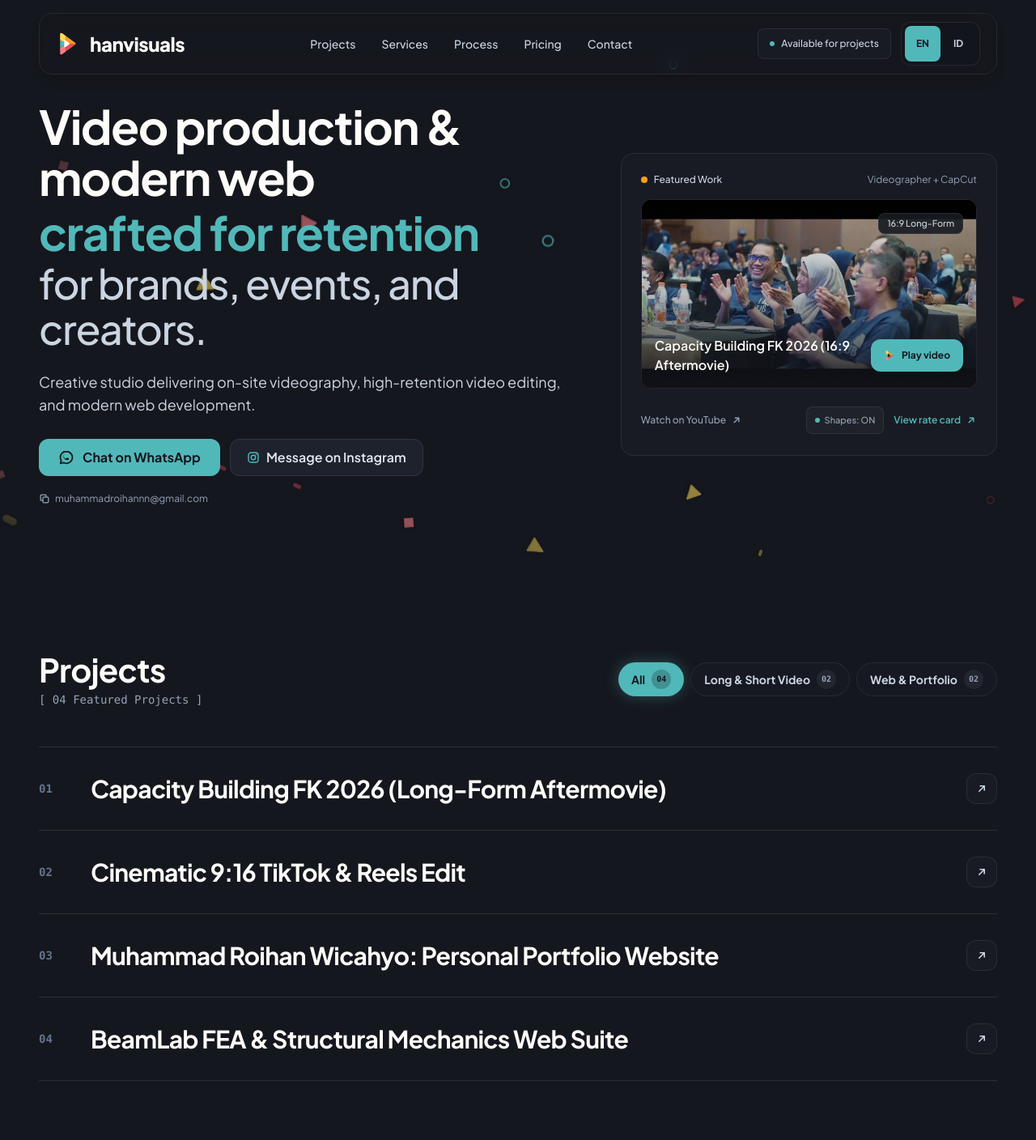
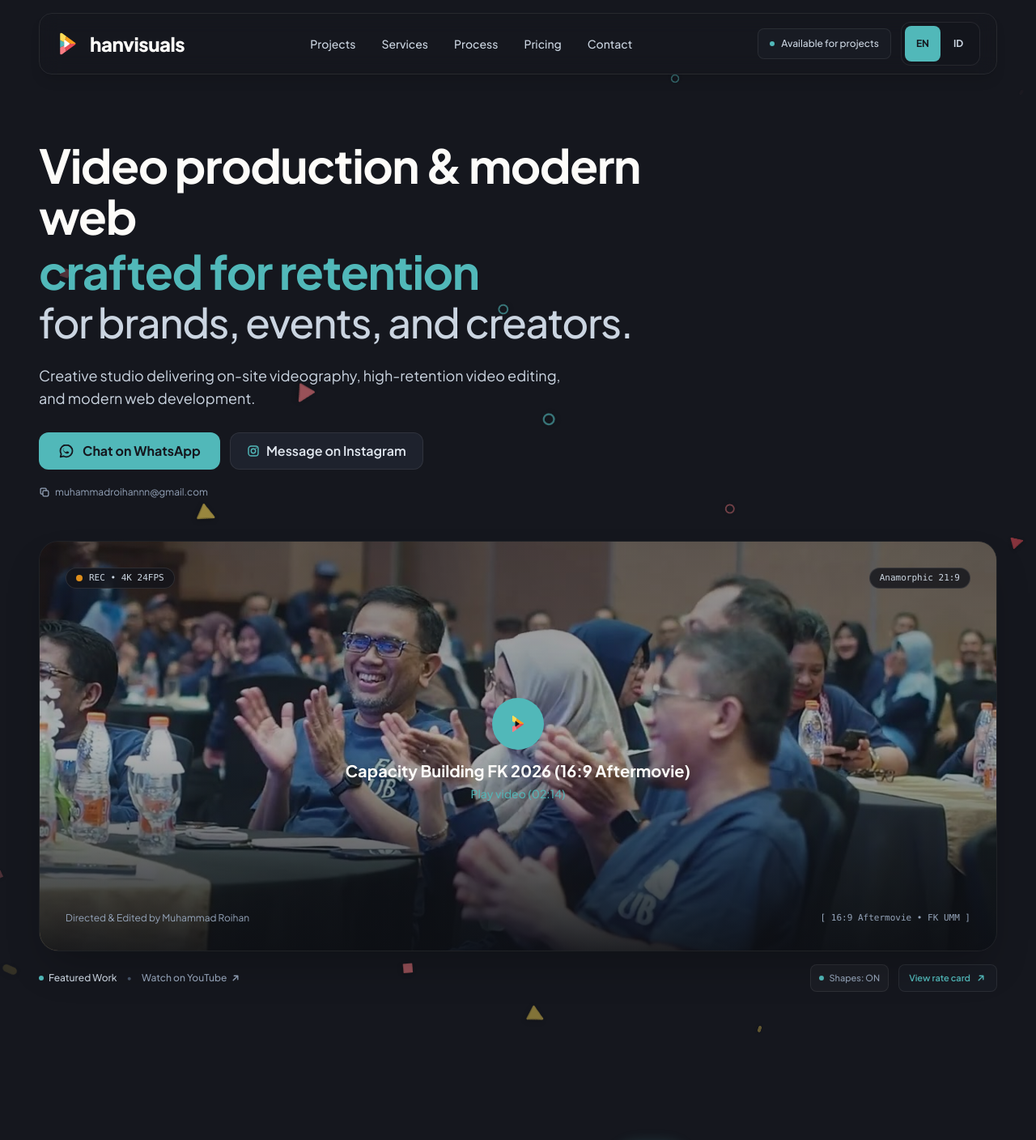
Before and after one commit to HanVisuals-co/HanVisuals-co.github.io, a Next.js app: page / in a window 1280 px wide. Shown: the top 1408 px of the page at 81% size. Built offline with nearby package versions, Linux system fonts and the light colour scheme.

Commit message:
feat(hero): transform showreel card into full-width 21:9 cinema ribbon

```diff
--- a/src/components/Hero.js
+++ b/src/components/Hero.js
@@ -3,7 +3,6 @@
 import React, { useState, useEffect } from "react";
 import Link from "next/link";
 import { useLanguage } from "@/context/LanguageContext";
-import TiltCard from "@/components/TiltCard";
 import AntigravityCanvas from "@/components/AntigravityCanvas";
 import {
   PlayPrismMark,
@@ -65,11 +64,12 @@ export default function Hero() {
   return (
     <section
       id="top"
-      className="relative z-10 mx-auto max-w-[1440px] w-full px-5 sm:px-8 lg:px-12 pt-8 pb-14 md:pt-12 md:pb-20"
+      className="relative z-10 mx-auto max-w-[1440px] w-full px-5 sm:px-8 lg:px-12 pt-8 pb-14 md:pt-12 md:pb-20 space-y-10 md:space-y-12"
     >
       <AntigravityCanvas enabled={floatingShapes} />
-      <div className="relative z-10 grid grid-cols-1 lg:grid-cols-12 gap-8 lg:gap-12 items-center">
-        <div className="lg:col-span-7 space-y-6">
+
+      {/* Editorial Headline & Action Row */}
+      <div className="relative z-10 max-w-3xl space-y-6">
         <h1 className="text-fluid-h1 font-bold text-han-light">
           <span className="block text-han-light">
             {t.hero.headlinePrefix || t.hero.anchorPrefix}
@@ -134,43 +134,19 @@ export default function Hero() {
         </div>
       </div>
 
-        <div className="lg:col-span-5">
-          <TiltCard disabled={playingReel}>
-            <div className="p-5 sm:p-6 space-y-4">
-              <div className="flex items-center justify-between gap-2 text-xs text-slate-300">
-                <span className="inline-flex items-center gap-2 font-medium">
-                  <span
-                    className="w-2 h-2 rounded-full bg-han-tangerine"
-                    aria-hidden="true"
-                  />
-                  <span>{t.hero.reelLabel}</span>
-                </span>
-                {playingReel ? (
-                  <button
-                    type="button"
-                    onClick={handleStopReel}
-                    className="text-xs font-semibold text-han-turquoise hover:text-han-light transition-colors"
-                  >
-                    {t.showcase.closePreview}
-                  </button>
-                ) : (
-                  <span className="text-slate-400 font-normal">
-                    Videographer + CapCut
-                  </span>
-                )}
-              </div>
-
-              <div className="relative aspect-video w-full rounded-xl bg-[#111319] overflow-hidden border border-white/[0.08] group">
+      {/* Full-Width Cinema Ribbon (21:9 Ultrawide Showreel Viewport) */}
+      <div className="relative z-10 w-full space-y-3">
+        <div className="relative w-full aspect-[16/9] sm:aspect-[18/8] lg:aspect-[21/9] rounded-2xl md:rounded-3xl overflow-hidden bg-[#0D0F14] border border-white/[0.08] group shadow-2xl">
           <img
             src="/portfolio/showreel-thumb.jpg"
             alt={t.hero.reelTitle}
-                  width="640"
-                  height="360"
+            width="1280"
+            height="545"
             fetchPriority="high"
-                  className={`w-full h-full object-cover transition-opacity duration-300 ${
+            className={`w-full h-full object-cover object-center transition-all duration-500 ${
               playingReel && iframeLoaded
-                      ? "opacity-0 pointer-events-none"
-                      : "opacity-90 group-hover:opacity-100"
+                ? "opacity-0 pointer-events-none scale-105"
+                : "opacity-85 group-hover:opacity-95 group-hover:scale-[1.01]"
             }`}
           />
 
@@ -186,57 +162,106 @@ export default function Hero() {
                 }
               }}
               aria-label={`${t.hero.reelWatch}: ${t.hero.reelTitle}`}
-                    className="absolute inset-0 cursor-pointer bg-gradient-to-t from-[#111319]/95 via-[#111319]/20 to-transparent flex flex-col justify-between p-4 transition-opacity duration-200"
+              className="absolute inset-0 cursor-pointer bg-gradient-to-t from-[#0D0F14]/90 via-[#0D0F14]/20 to-[#0D0F14]/40 flex flex-col justify-between p-4 sm:p-6 lg:p-8 transition-opacity duration-300"
             >
-                    <div className="flex justify-end">
-                      <span className="rounded-lg bg-[#181B23]/90 border border-white/[0.08] px-2.5 py-1 text-[11px] font-medium text-slate-300">
-                        16:9 Long-Form
+              {/* OSD Cinema Header */}
+              <div className="flex items-center justify-between gap-3 text-xs">
+                <span className="inline-flex items-center gap-2 rounded-full bg-[#13151B]/80 backdrop-blur-md border border-white/10 px-3 py-1 font-mono text-[11px] text-slate-300">
+                  <span
+                    className="w-2 h-2 rounded-full bg-han-tangerine animate-pulse"
+                    aria-hidden="true"
+                  />
+                  <span>REC • 4K 24FPS</span>
+                </span>
+
+                <span className="rounded-full bg-[#13151B]/80 backdrop-blur-md border border-white/10 px-3 py-1 font-mono text-[11px] font-medium text-slate-300">
+                  Anamorphic 21:9
                 </span>
               </div>
 
-                    <div className="flex items-center justify-between gap-3">
-                      <p className="text-sm sm:text-base font-semibold text-han-light">
+              {/* Center Play Moment */}
+              <div className="flex flex-col items-center justify-center text-center space-y-3 py-4">
+                <div className="w-14 h-14 sm:w-16 sm:h-16 rounded-full bg-han-turquoise group-hover:bg-han-light text-han-dark flex items-center justify-center shadow-xl group-hover:scale-110 active:scale-95 transition-all duration-300 ease-[cubic-bezier(0.22,1,0.36,1)]">
+                  <PlayPrismMark size={22} voidColor="#13151B" />
+                </div>
+                <div className="space-y-1">
+                  <p className="text-base sm:text-lg md:text-xl font-bold text-han-light">
                     {t.hero.reelTitle}
                   </p>
-                      <span className="min-h-[40px] inline-flex items-center gap-2 rounded-xl bg-han-turquoise group-hover:bg-han-light px-4 py-2 text-xs font-bold text-han-dark transition-colors duration-200 shrink-0">
-                        <PlayPrismMark size={14} voidColor="#111319" />
-                        <span>{t.hero.reelWatch}</span>
+                  <p className="text-xs sm:text-sm font-medium text-han-turquoise/90">
+                    {t.hero.reelWatch} (02:14)
+                  </p>
+                </div>
+              </div>
+
+              {/* Bottom Cue */}
+              <div className="flex items-center justify-between text-xs text-slate-400">
+                <span className="hidden sm:inline">
+                  Directed &amp; Edited by Muhammad Roihan
+                </span>
+                <span className="ml-auto font-mono text-[11px] text-slate-400">
+                  [ 16:9 Aftermovie • FK UMM ]
                 </span>
               </div>
             </div>
           )}
 
           {playingReel && (
+            <div className="absolute inset-0 w-full h-full bg-black">
+              <div className="absolute top-3 right-3 z-20">
+                <button
+                  type="button"
+                  onClick={handleStopReel}
+                  className="px-3.5 py-1.5 rounded-xl bg-[#13151B]/90 backdrop-blur-md border border-white/20 text-xs font-semibold text-han-turquoise hover:text-han-light hover:bg-[#13151B] transition-colors"
+                >
+                  {t.showcase.closePreview || "Close Video"}
+                </button>
+              </div>
+
               <iframe
                 src="https://www.youtube.com/embed/PsygIflVrgU?autoplay=1&rel=0"
                 title={t.hero.reelTitle}
                 onLoad={() => setIframeLoaded(true)}
                 allow="accelerometer; autoplay; clipboard-write; encrypted-media; gyroscope; picture-in-picture"
                 allowFullScreen
-                    className={`absolute inset-0 w-full h-full border-0 transition-opacity duration-300 ${
+                className={`w-full h-full border-0 transition-opacity duration-300 ${
                   iframeLoaded ? "opacity-100" : "opacity-0"
                 }`}
               />
+            </div>
           )}
         </div>
 
-              <div className="flex flex-wrap items-center justify-between gap-2 pt-1 text-xs">
+        {/* Ribbon Metadata & Controls Bar */}
+        <div className="flex flex-wrap items-center justify-between gap-4 pt-1 text-xs">
+          <div className="flex items-center gap-3 text-slate-400">
+            <span className="inline-flex items-center gap-1.5 text-slate-300 font-medium">
+              <span
+                className="w-1.5 h-1.5 rounded-full bg-han-turquoise"
+                aria-hidden="true"
+              />
+              <span>{t.hero.reelLabel}</span>
+            </span>
+            <span className="hidden md:inline text-slate-600">•</span>
             <a
               href="https://youtu.be/PsygIflVrgU"
               target="_blank"
               rel="noopener noreferrer"
-                  className="min-h-[38px] inline-flex items-center gap-1.5 text-slate-400 hover:text-han-turquoise font-medium transition-colors"
+              className="inline-flex items-center gap-1 text-slate-400 hover:text-han-turquoise font-medium transition-colors"
             >
               <span>{t.hero.reelYoutube}</span>
               <PrismExternalGlyph className="w-3.5 h-3.5" />
             </a>
+          </div>
 
           <div className="flex items-center gap-3">
             <button
               type="button"
               onClick={toggleFloatingShapes}
               title="Toggle Antigravity Floating Shapes Animation"
-                    aria-label={`Floating shapes animation: ${floatingShapes ? "Active" : "Disabled"}`}
+              aria-label={`Floating shapes animation: ${
+                floatingShapes ? "Active" : "Disabled"
+              }`}
               className="min-h-[34px] inline-flex items-center gap-1.5 px-2.5 py-1 rounded-lg bg-white/[0.03] hover:bg-white/[0.08] border border-white/[0.08] text-[11px] font-medium text-slate-400 hover:text-han-light transition-colors duration-200"
             >
               <span
@@ -250,7 +275,7 @@ export default function Hero() {
 
             <Link
               href="/pricing"
-                    className="min-h-[38px] inline-flex items-center gap-1.5 text-han-turquoise hover:text-han-light font-semibold transition-colors"
+              className="min-h-[34px] inline-flex items-center gap-1.5 px-3 py-1 rounded-lg bg-[#181B23] hover:bg-[#202430] border border-white/[0.08] text-[11px] font-semibold text-han-turquoise hover:text-han-light transition-colors"
             >
               <span>{t.hero.viewPricing}</span>
               <PrismExternalGlyph className="w-3.5 h-3.5" />
@@ -258,9 +283,6 @@ export default function Hero() {
           </div>
         </div>
       </div>
-          </TiltCard>
-        </div>
-      </div>
     </section>
   );
 }
```
Lines whose indentation alone changed are shown as unchanged.
